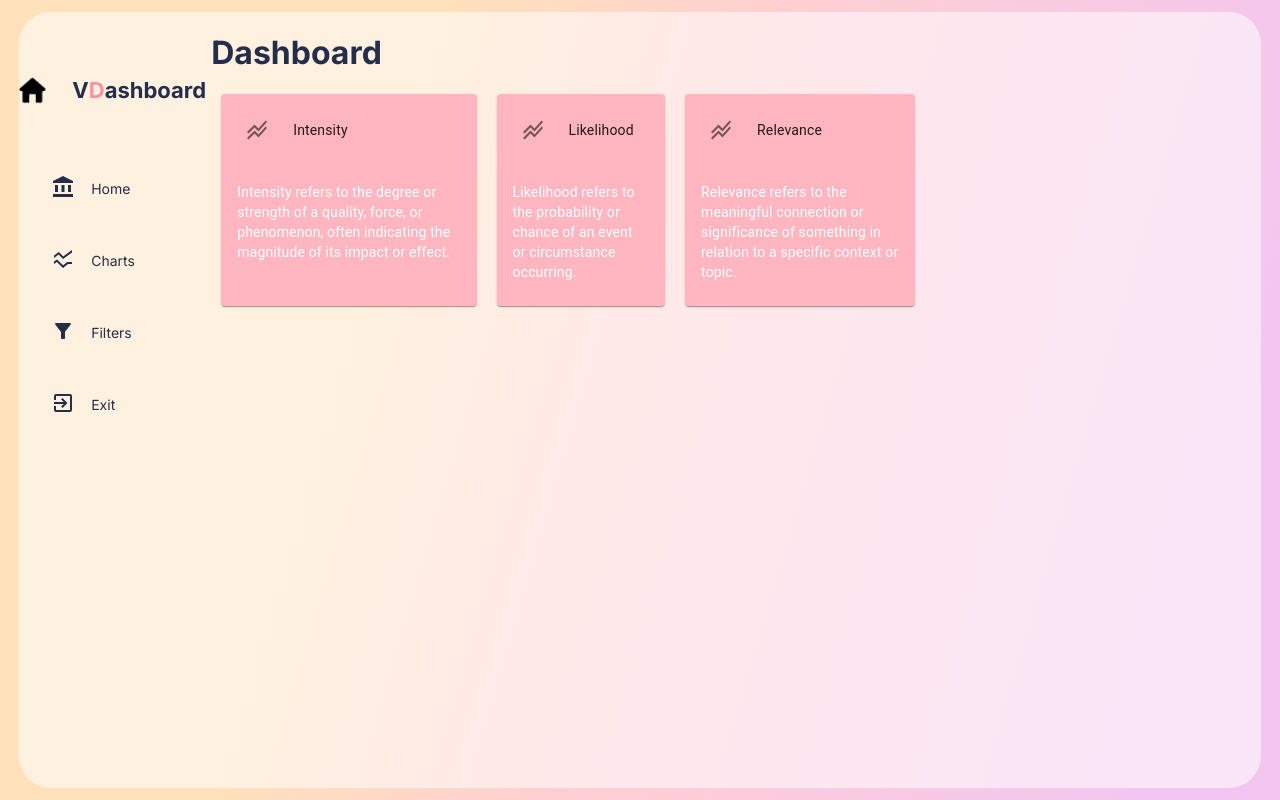
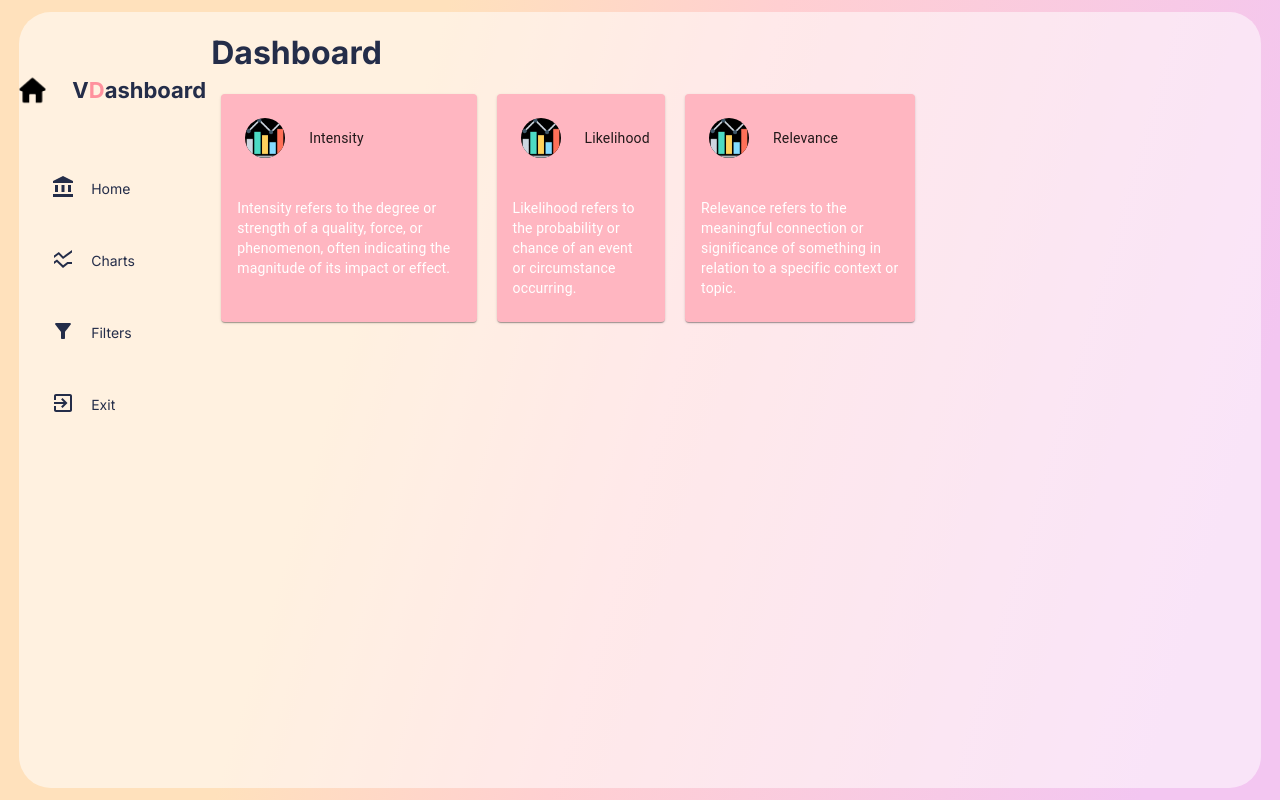
Before and after one commit to rabia1311/dashboard, a React (Create React App) app: page / in a window 1280 px wide. Built offline with nearby package versions, Linux system fonts and the light colour scheme.

Commit message:
cards created in dashbaord ui

```diff
--- a/src/components/Cards/Cards.js
+++ b/src/components/Cards/Cards.js
@@ -6,6 +6,8 @@ import IconButton from '@mui/material/IconButton';
 import Typography from '@mui/material/Typography';
 import BrightnessLowIcon from '@mui/icons-material/BrightnessLow'; // Import the icon
 import StackedLineChartIcon from '@mui/icons-material/StackedLineChart';
+import chart from "../../images/chart.png"
+import "../Cards/cards.css"
 const Cards = () => {
   const cardStyles = {
     backgroundColor: 'lightpink',
@@ -19,7 +21,7 @@ const Cards = () => {
         <CardHeader
           avatar={
             <IconButton aria-label="intensity">
-             <StackedLineChartIcon/>
+                <img className='img' src={chart} alt='chart'></img>
             </IconButton>
           }
           title="Intensity"
@@ -34,7 +36,7 @@ const Cards = () => {
         <CardHeader
           avatar={
             <IconButton aria-label="intensity">
-              <StackedLineChartIcon/>
+            <img className='img' src={chart} alt='chart'></img>
             </IconButton>
           }
           title="Likelihood
@@ -50,8 +52,7 @@ const Cards = () => {
         <CardHeader
           avatar={
             <IconButton aria-label="intensity">
-                              <StackedLineChartIcon/>
-
+                         <img className='img' src={chart} alt='chart'></img>
             </IconButton>
           }
           title="Relevance"
--- a/src/components/Cards/cards.css
+++ b/src/components/Cards/cards.css
@@ -11,3 +11,10 @@
   .parentContainer{
     height: 9rem;
   }
+
+  .img {
+    width: 40px; /* Adjust the size as needed */
+    height: 40px; /* Adjust the size as needed */
+    border-radius: 50%; /* Make the image round */
+    background-color: black;
+  }
```
Also changed, not shown: src/images/chart.png (added).
